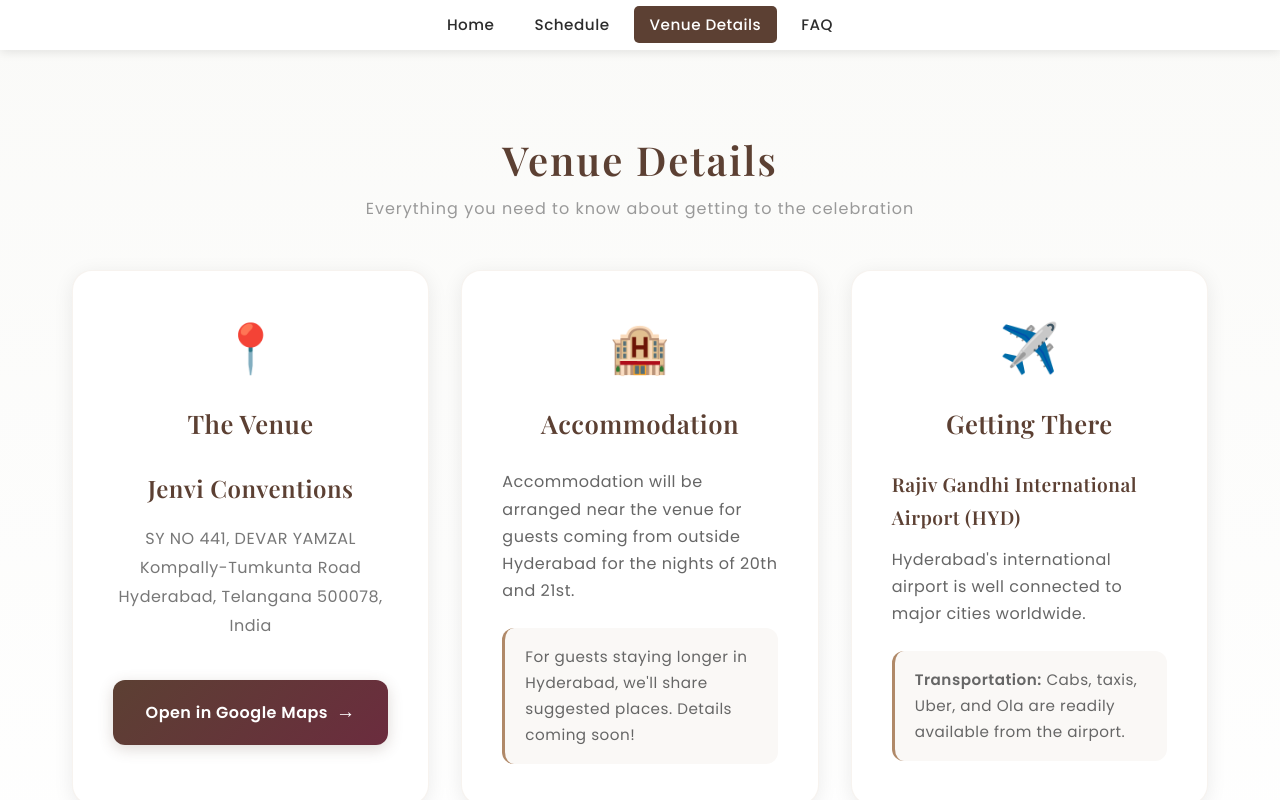
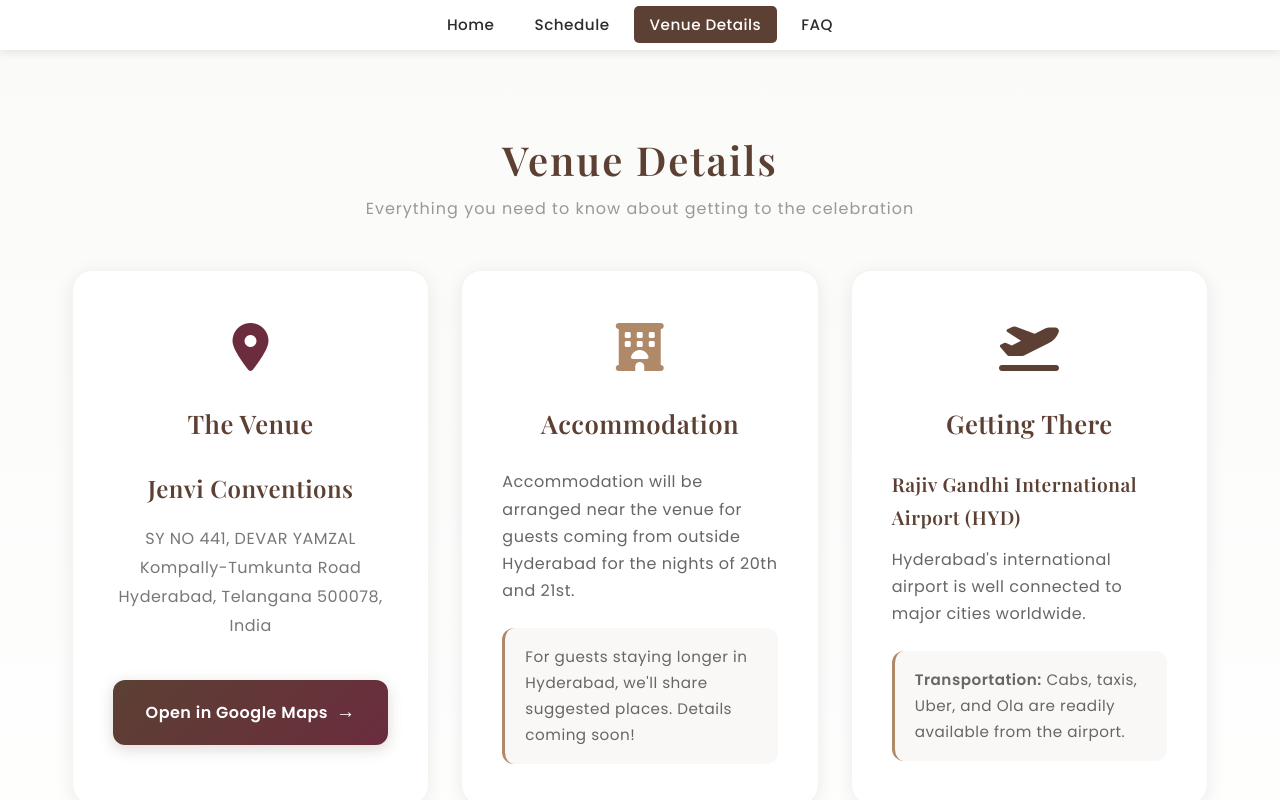
Before and after one commit to rahulketch/rahulketch.github.io, a plain HTML site: page details.html in a window 1280 px wide. Shown: the top 800 px of the page. Drawn offline with nearby package versions, Linux system fonts and the light colour scheme.

Commit message:
Update icons

```diff
--- a/details.html
+++ b/details.html
@@ -8,6 +8,7 @@
     <link rel="preconnect" href="https://fonts.googleapis.com">
     <link rel="preconnect" href="https://fonts.gstatic.com" crossorigin>
     <link href="https://fonts.googleapis.com/css2?family=Playfair+Display:wght@400;600;700&family=Poppins:wght@300;400;500;600&display=swap" rel="stylesheet">
+    <link rel="stylesheet" href="https://cdnjs.cloudflare.com/ajax/libs/font-awesome/6.4.0/css/all.min.css">
     <script>window.currentPage = 'details';</script>
 </head>
 <body>
@@ -23,7 +24,7 @@
             <div class="venue-cards-grid">
                 <!-- Venue Card -->
                 <div class="venue-card">
-                    <div class="venue-card-icon">📍</div>
+                    <div class="venue-card-icon"><i class="fas fa-map-marker-alt" style="color: var(--burgundy);"></i></div>
                     <h3 class="venue-card-title">The Venue</h3>
                     <div class="venue-card-content">
                         <h4 class="venue-name">Jenvi Conventions</h4>
@@ -37,7 +38,7 @@
 
                 <!-- Accommodation Card -->
                 <div class="venue-card">
-                    <div class="venue-card-icon">🏨</div>
+                    <div class="venue-card-icon"><i class="fas fa-hotel" style="color: var(--accent-color);"></i></div>
                     <h3 class="venue-card-title">Accommodation</h3>
                     <div class="venue-card-content">
                         <p>Accommodation will be arranged near the venue for guests coming from outside Hyderabad for the nights of 20th and 21st.</p>
@@ -49,7 +50,7 @@
 
                 <!-- Travel Card -->
                 <div class="venue-card">
-                    <div class="venue-card-icon">✈️</div>
+                    <div class="venue-card-icon"><i class="fas fa-plane-departure" style="color: var(--secondary-color);"></i></div>
                     <h3 class="venue-card-title">Getting There</h3>
                     <div class="venue-card-content">
                         <h4 class="airport-name">Rajiv Gandhi International Airport (HYD)</h4>
--- a/faq-data.json
+++ b/faq-data.json
@@ -7,10 +7,6 @@
     {
         "question": "How do we RSVP?",
         "answer": "Please tell us if you're coming!"
-    },
-    {
-        "question": "What should we expect from the food?",
-        "answer": "There will be vegetarian food and non-alcoholic drinks for the meals during the wedding days."
     },
     {
         "question": "Is there a dress code for the events?",
```
